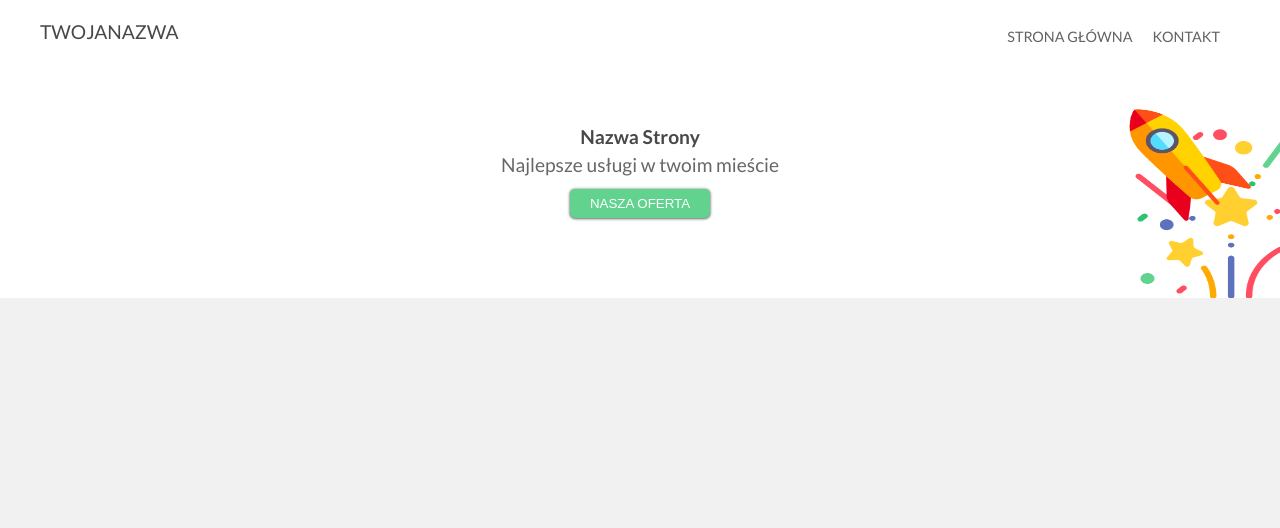
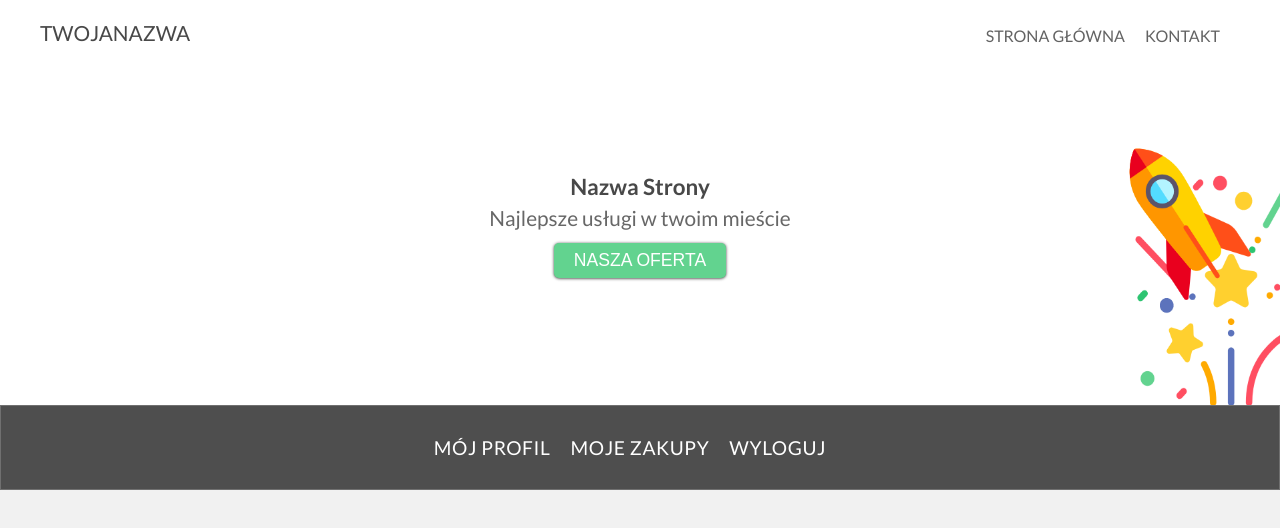
Before and after one commit to rafi9898/Scrow, a React (Create React App) app in the folder scrow-app/: page / in a window 1280 px wide. Shown: the top 528 px of the page. Built offline with nearby package versions, Linux system fonts and the light colour scheme.

Commit message:
Added Navs element to Home page

```diff
--- a/scrow-app/src/components/Header/styled/HeaderContent.tsx
+++ b/scrow-app/src/components/Header/styled/HeaderContent.tsx
@@ -4,7 +4,7 @@ export const StyledWrapper = styled.div`
   display: flex;
   justify-content: center;
   width: 100%;
-  height: 100%;
+  min-height: 45vh;
   align-items: center;
   flex-direction: column;
   padding: 80px 20px;
@@ -13,13 +13,13 @@ export const StyledWrapper = styled.div`
 export const StyledContentTitle = styled.h2`
   color: #484848;
   font-weight: bold;
-  font-size: 1.2rem;
+  font-size: 1.4rem;
 `;
 
 export const StyledContentSubTitle = styled.h3`
   color: #676767;
   font-weight: 500;
-  font-size: 1.2rem;
+  font-size: 1.3rem;
   margin-top: 5px;
 `;
 
@@ -27,6 +27,7 @@ export const StyledContentButton = styled.button`
   background: #62d38f;
   color: #ffffff;
   font-weight: 500;
+  font-size: 1.1rem;
   box-shadow: 0px 0.4px 3px #333;
   border-radius: 5px;
   text-transform: uppercase;
--- a/scrow-app/src/components/InstallerControls/InstallerControls.tsx
+++ b/scrow-app/src/components/InstallerControls/InstallerControls.tsx
@@ -44,7 +44,7 @@ class InstallerControls extends Component<{}, ConfigValue> {
   };
 
   render() {
-    const stageInstaller: any = this.state.isInstalled ? (
+    const stageInstaller: JSX.Element = this.state.isInstalled ? (
       <StyledControlBox>
         <StyleSuccessBox>
           <StyledSuccessTitle>Udało się!</StyledSuccessTitle>
--- a/scrow-app/src/components/Navbar/styled/NavbarStyled.tsx
+++ b/scrow-app/src/components/Navbar/styled/NavbarStyled.tsx
@@ -11,7 +11,7 @@ export const StyledNavbar = styled.nav`
 `;
 
 export const StyledNavbarTitle = styled.h1`
-  font-size: 1.2rem;
+  font-size: 1.3rem;
   color: #484848;
   font-weight: 500;
 `;
@@ -39,7 +39,7 @@ const slideBorder = keyframes`
 `;
 
 export const StyledHref = styled(Link)`
-  font-size: 0.9rem;
+  font-size: 1rem;
   color: #636363;
   font-weight: 500;
   text-transform: uppercase;
--- /dev/null
+++ b/scrow-app/src/components/Navs/Navs.tsx
@@ -0,0 +1,13 @@
+import React, { useState } from "react";
+import SignInLinks from "./SignInLinks";
+import SignOutLinks from "./SignOutLinks";
+import { StyledNavs } from "./styled/NavsStyled";
+
+const Navs = () => {
+  const [isSignIn] = useState(true);
+  const currentLinks = !isSignIn ? <SignInLinks /> : <SignOutLinks />;
+
+  return <StyledNavs>{currentLinks}</StyledNavs>;
+};
+
+export default Navs;
--- /dev/null
+++ b/scrow-app/src/components/Navs/SignInLinks.tsx
@@ -0,0 +1,13 @@
+import React from "react";
+import { StyledWrapper, StyledNavsLink } from "./styled/NavsStyled";
+
+const SignInLinks = () => {
+  return (
+    <StyledWrapper>
+      <StyledNavsLink to="#">ZALOGUJ SIĘ</StyledNavsLink>
+      <StyledNavsLink to="#">ZAREJESTRUJ SIĘ</StyledNavsLink>
+    </StyledWrapper>
+  );
+};
+
+export default SignInLinks;
--- /dev/null
+++ b/scrow-app/src/components/Navs/SignOutLinks.tsx
@@ -0,0 +1,14 @@
+import React from "react";
+import { StyledWrapper, StyledNavsLink } from "./styled/NavsStyled";
+
+const SignOutLinks = () => {
+  return (
+    <StyledWrapper>
+      <StyledNavsLink to="#">MÓJ PROFIL</StyledNavsLink>
+      <StyledNavsLink to="#">MOJE ZAKUPY</StyledNavsLink>
+      <StyledNavsLink to="#">WYLOGUJ</StyledNavsLink>
+    </StyledWrapper>
+  );
+};
+
+export default SignOutLinks;
--- /dev/null
+++ b/scrow-app/src/components/Navs/styled/NavsStyled.tsx
@@ -0,0 +1,34 @@
+import styled from "styled-components";
+import { Link } from "react-router-dom";
+
+export const StyledNavs = styled.div`
+  width: 100vw;
+  height: auto;
+  background: #4e4e4e;
+  border: 1px solid #707070;
+  display: flex;
+  justify-content: center;
+  padding: 30px;
+`;
+
+export const StyledWrapper = styled.div`
+  text-align: center;
+  width: 100%;
+`;
+
+export const StyledNavsLink = styled(Link)`
+  color: #ffffff;
+  font-weight: 500;
+  text-transform: uppercase;
+  text-decoration: none;
+  font-size: 1.2rem;
+  margin-right: 20px;
+  letter-spacing: 0.6px;
+  transition: all 0.3s;
+  text-align: center;
+
+  &:hover {
+    transition: all 0.3s;
+    color: #ddd;
+  }
+`;
--- a/scrow-app/src/components/Pages/Home/Home.tsx
+++ b/scrow-app/src/components/Pages/Home/Home.tsx
@@ -1,8 +1,15 @@
 import React from "react";
+import { StyledWrapper } from "./styled/HomeStyled";
 import Header from "../../Header/Header";
+import Navs from "../../Navs/Navs";
 
 const Home = () => {
-  return <Header />;
+  return (
+    <StyledWrapper>
+      <Header />
+      <Navs />
+    </StyledWrapper>
+  );
 };
 
 export default Home;
--- /dev/null
+++ b/scrow-app/src/components/Pages/Home/styled/HomeStyled.tsx
@@ -0,0 +1,5 @@
+import styled from "styled-components";
+
+export const StyledWrapper = styled.div`
+  width: 100%;
+`;
--- a/scrow-app/src/index.css
+++ b/scrow-app/src/index.css
@@ -9,5 +9,5 @@
 body {
   font-family: "Lato", sans-serif;
   background-color: #f1f1f1;
-  overflow: hidden;
+  overflow-x: hidden;
 }
```
